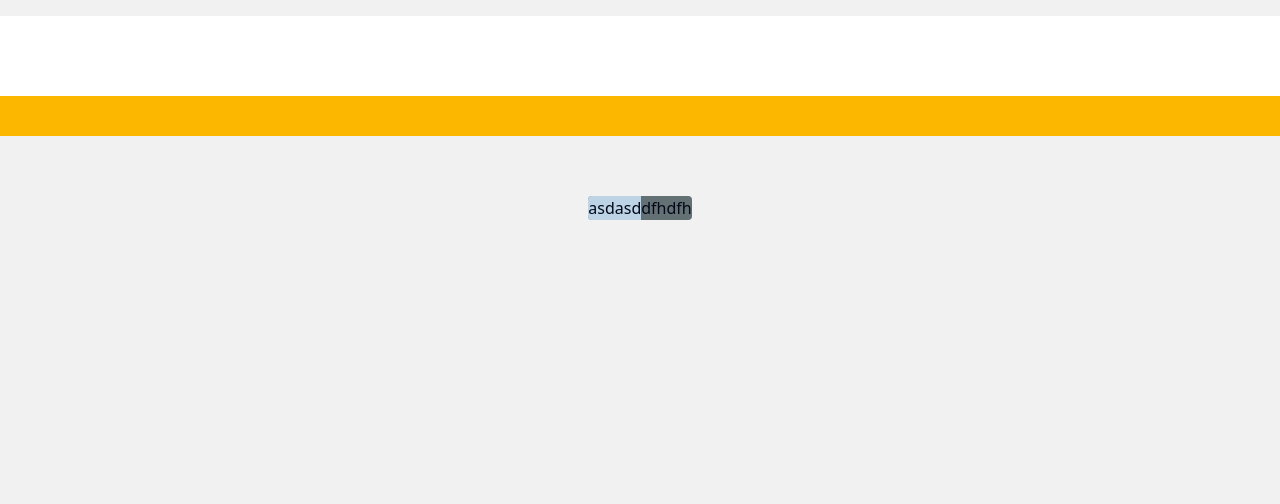
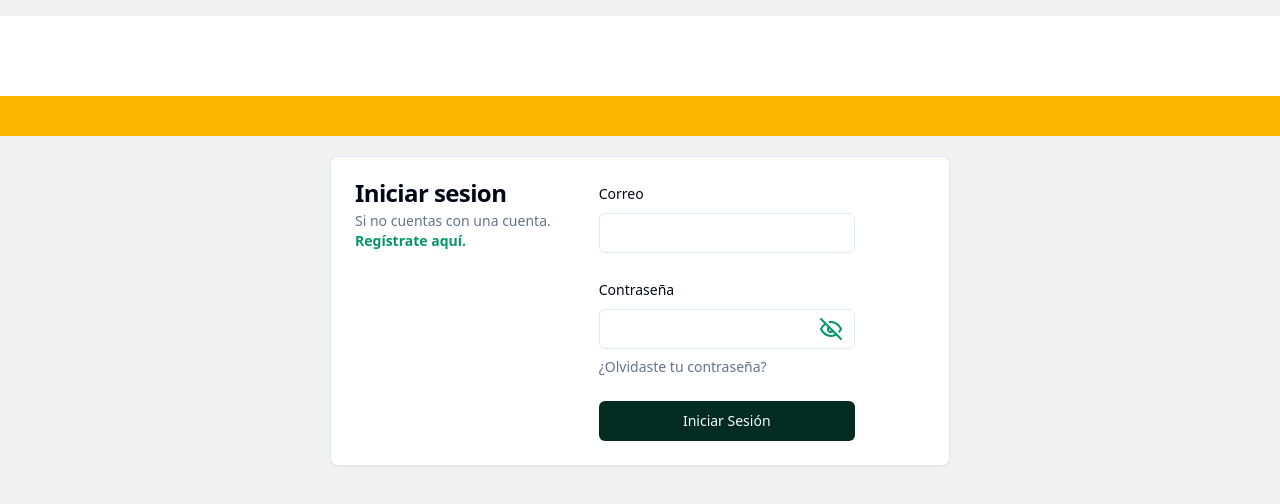
Before and after one commit to MacroHEX/open-nissei, a React (Vite) app: page /login in a window 1280 px wide. Shown: the top 504 px of the page. Built offline with nearby package versions, Linux system fonts and the light colour scheme; no server answers.

Commit message:
feat: Agregada pantalla de loggeo

```diff
--- a/src/screens/Login.tsx
+++ b/src/screens/Login.tsx
@@ -1,16 +1,89 @@
+import {Button} from "@/components/ui/button"
+import {Card, CardContent, CardDescription, CardHeader, CardTitle,} from "@/components/ui/card"
+import {Form} from "@/components/ui/form.tsx";
+
+import {zodResolver} from "@hookform/resolvers/zod";
+import {z} from "zod";
+import {Link} from "react-router-dom";
+import {useForm} from "react-hook-form";
 import {MainLayout} from "@/layouts/MainLayout.tsx";
+import FormFieldComponent from "@/shared/FormFieldComponent.tsx";
+import {useState} from "react";
+import supabase from "@/util/supabase.ts";
+import {toast} from "@/components/ui/use-toast.ts";
+
+const FormSchema = z.object({
+  email: z.string().min(1, {message: "El correo no puede estar vacio."}).email('El correo no es valido.'),
+  password: z.string().min(8, {message: "La contraseña debe contener al menos 8 caracteres."})
+})
 
 export const Login = () => {
+  const [showPassword, setShowPassword] = useState<boolean>(false);
+  const togglePassword = () => setShowPassword(prevState => !prevState);
+
+  const form = useForm<z.infer<typeof FormSchema>>({
+    resolver: zodResolver(FormSchema),
+    defaultValues: {
+      email: "",
+      password: "",
+    },
+  })
+
+  const onSubmit = async (data: z.infer<typeof FormSchema>) => {
+    try {
+      const {data: signInData} = await supabase.auth.signInWithPassword({
+        email: data.email,
+        password: data.password,
+      });
+      if (signInData.user) {
+        toast({
+          title: "Bienvenido",
+          description: `Bienvenido ${signInData.user.user_metadata.username}`,
+        })
+      }
+    } catch (e: any) {
+      toast({
+        title: "Error al iniciar sesión",
+        description: e.message,
+      });
+    }
+  }
+
   return (
     <MainLayout>
-      <div className='flex bg-[#637074] rounded m-10 overflow-hidden'>
-        <div className='bg-[#BDD4E7]'>
-          asdasd
-        </div>
-        <div>
-          dfhdfh
-        </div>
-      </div>
+      <Card className="flex flex-col md:flex-row max-w-2xl w-96 md:w-1/2">
+        <CardHeader>
+          <CardTitle>
+            Iniciar sesion
+          </CardTitle>
+          <CardDescription>
+            <p>
+              Si no cuentas con una cuenta.<br/>
+              <Link to='/signup' className='font-bold text-emerald-600'> Regístrate aquí.</Link>
+            </p>
+          </CardDescription>
+        </CardHeader>
+        <CardContent>
+          <Form {...form}>
+            <form onSubmit={form.handleSubmit(onSubmit)} className="space-y-6 pt-0 md:pt-6">
+
+              <FormFieldComponent name="email" label="Correo" form={form}/>
+              <FormFieldComponent name="password" label="Contraseña" type="password" form={form} link="/forgot"
+                                  showPassword={showPassword} togglePassword={togglePassword}/>
+
+              <div className='flex flex-col gap-2'>
+                <Button type='submit' className='bg-emerald-950 hover:bg-emerald-900 transition-all'>
+                  Iniciar Sesión
+                </Button>
+                {/*<Button type='submit' className='bg-emerald-950 hover:bg-emerald-900 transition-all'>Iniciar Sesión con*/}
+                {/*  Google</Button>*/}
+                {/*<Button type='submit' className='bg-emerald-950 hover:bg-emerald-900 transition-all'>Iniciar Sesión con*/}
+                {/*  Twitter</Button>*/}
+              </div>
+            </form>
+          </Form>
+        </CardContent>
+      </Card>
     </MainLayout>
   );
 };
```
